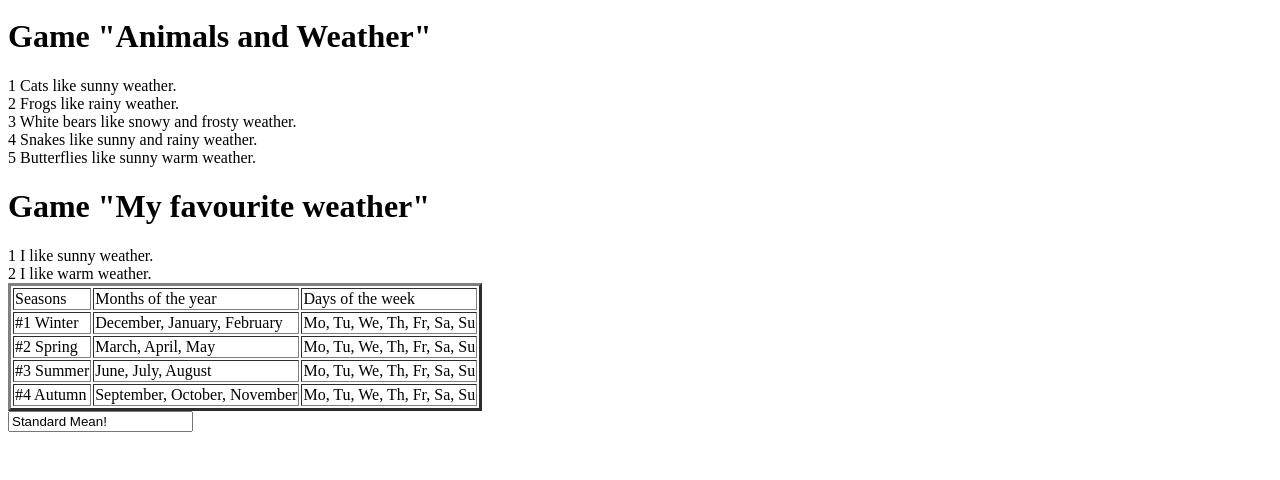
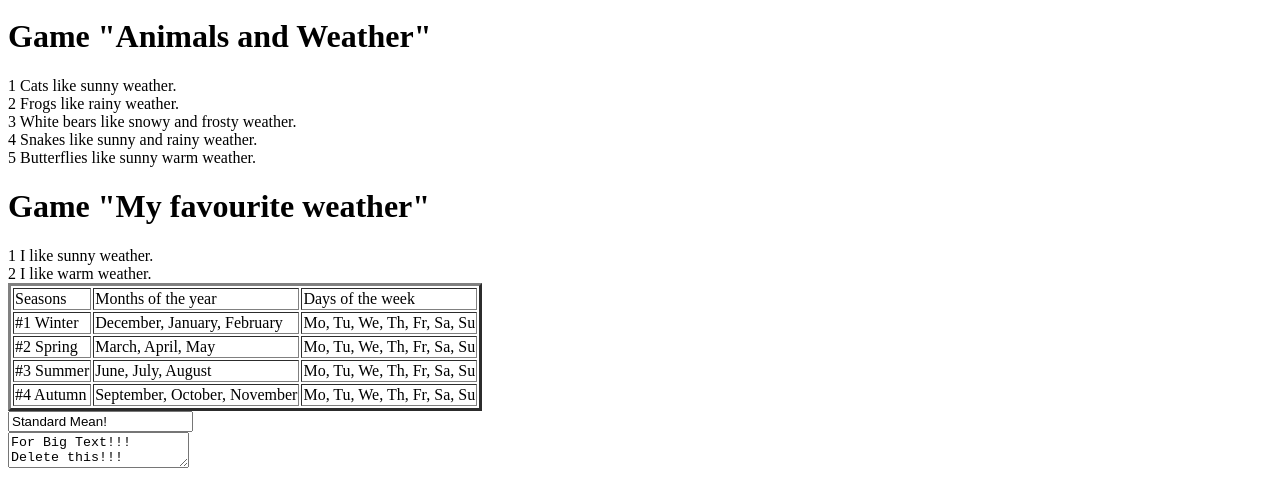
Before and after one commit to klientlenovo87/First_Step, a plain HTML site: page index.html in a window 1280 px wide. Shown: the part 2145-2625 px from the top of the page. Before the commit the page ends 2585 px from the top, so only its background shows below. Drawn offline with Linux system fonts and the light colour scheme.

Commit message:
Work with tag textarea - field for big text(lines 41-43)

```diff
--- a/index.html
+++ b/index.html
@@ -38,6 +38,9 @@
     </table>
     <!--suppress HtmlFormInputWithoutLabel -->
     <input value="Standard Mean!"/> <br>
+    <label>
+        <textarea>For Big Text!!! Delete this!!!</textarea>
+    </label>
 
 </body>
 </html>
```
